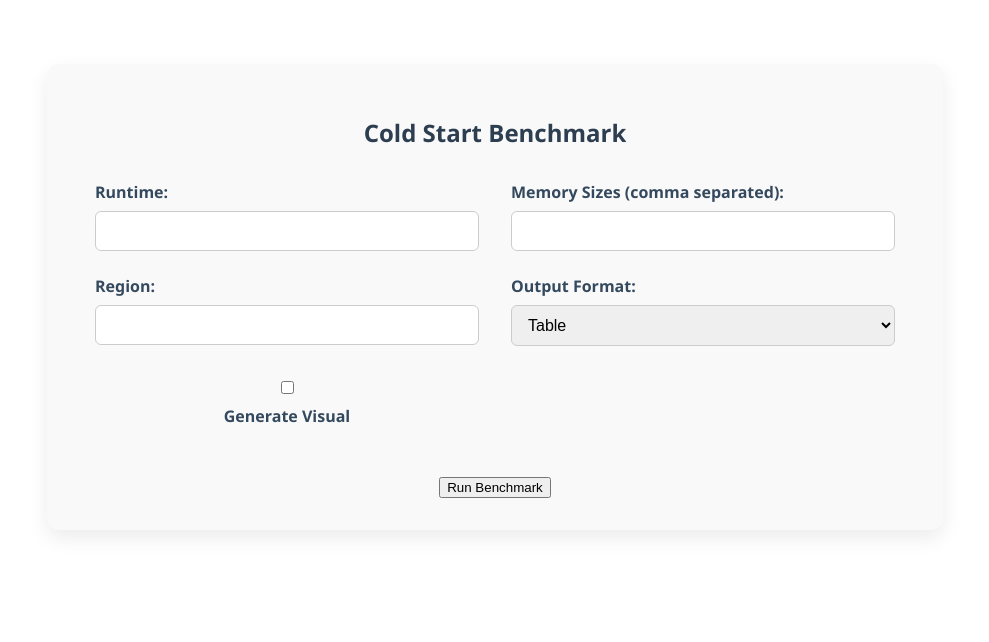
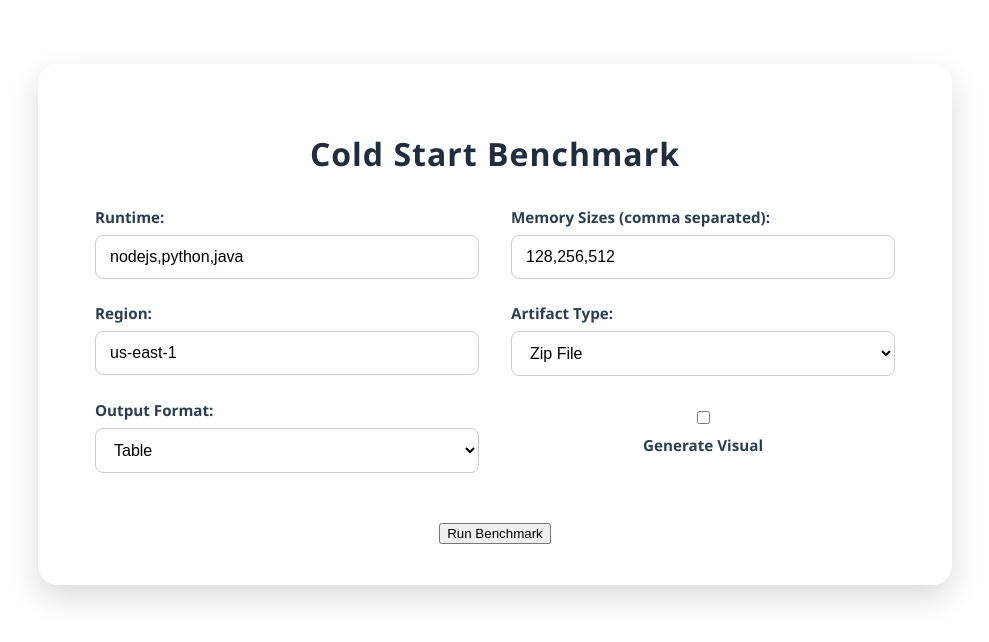
Before and after one commit to mav01-code/LambdaBench, a React (Create React App) app in the folder frontend/my-react-app/: page /get-started in a window 1280 px wide. Shown: the top 642 px of the page, without its empty margins (145-1134 px from the left). Built offline with nearby package versions, Linux system fonts and the light colour scheme.

Commit message:
Removed login, changed bar graph to line chart

```diff
--- a/frontend/my-react-app/src/BenchmarkForm.css
+++ b/frontend/my-react-app/src/BenchmarkForm.css
@@ -1,17 +1,24 @@
+/* BenchmarkForm.css */
+
 .benchmark-container {
   max-width: 800px;
   margin: 4rem auto;
-  background-color: #f9f9f9;
-  border-radius: 12px;
-  padding: 2rem 3rem;
-  box-shadow: 0 8px 20px rgba(0, 0, 0, 0.08);
+  background: rgba(255, 255, 255, 0.75);
+  backdrop-filter: blur(12px);
+  border: 1px solid rgba(255, 255, 255, 0.18);
+  border-radius: 20px;
+  padding: 2.5rem 3.5rem;
+  box-shadow: 0 12px 30px rgba(0, 0, 0, 0.15);
   font-family: 'Segoe UI', Tahoma, Geneva, Verdana, sans-serif;
+  animation: fadeIn 0.6s ease-in-out;
 }
 
 .benchmark-container h2 {
   text-align: center;
-  color: #2c3e50;
+  color: #1f2d3d;
+  font-size: 2rem;
   margin-bottom: 2rem;
+  letter-spacing: 1px;
 }
 
 .form-grid {
@@ -28,21 +35,24 @@
 .form-group label {
   font-weight: 600;
   margin-bottom: 0.5rem;
-  color: #34495e;
+  color: #2c3e50;
+  font-size: 0.95rem;
 }
 
 .form-group input,
 .form-group select {
-  padding: 10px 12px;
+  padding: 12px 14px;
   border: 1px solid #ccc;
-  border-radius: 6px;
+  border-radius: 8px;
   font-size: 1rem;
-  transition: border 0.2s;
+  background-color: #fff;
+  transition: 0.25s ease;
 }
 
 .form-group input:focus,
 .form-group select:focus {
-  border-color: #2980b9;
+  border-color: #3b82f6;
+  box-shadow: 0 0 0 3px rgba(59, 130, 246, 0.2);
   outline: none;
 }
 
@@ -51,68 +61,75 @@
   align-items: center;
   gap: 0.5rem;
   margin-top: 0.5rem;
+  font-size: 0.95rem;
 }
 
 .button-wrapper {
   grid-column: span 2;
   text-align: center;
-  margin-top: 1rem;
+  margin-top: 1.5rem;
 }
 
 button.run-btn {
-  padding: 12px 30px;
-  background-color: #2980b9;
-  color: #fff;
+  padding: 14px 32px;
+  background: linear-gradient(to right, #4facfe, #00f2fe);
+  color: white;
   font-size: 1rem;
+  font-weight: 600;
   border: none;
-  border-radius: 6px;
+  border-radius: 10px;
   cursor: pointer;
-  transition: background 0.3s ease;
+  transition: transform 0.3s ease, box-shadow 0.3s ease;
 }
 
 button.run-btn:hover {
-  background-color: #216a94;
+  transform: translateY(-3px);
+  box-shadow: 0 8px 20px rgba(0, 242, 254, 0.4);
 }
- /* BenchmarkForm.css */
-
-
- /* BenchmarkForm.css */
 
 table {
   width: 100%;
   border-collapse: collapse;
-  margin-top: 1rem;
+  margin-top: 2rem;
   font-family: 'Segoe UI', Tahoma, Geneva, Verdana, sans-serif;
-  box-shadow: 0 2px 8px rgba(0,0,0,0.1);
-  border-radius: 8px;
+  box-shadow: 0 4px 14px rgba(0, 0, 0, 0.08);
+  border-radius: 10px;
   overflow: hidden;
 }
 
 thead {
-  background-color: #4c7daf; /* fresh green vibe */
+  background: linear-gradient(90deg, #43cea2, #185a9d);
   color: white;
   text-align: left;
 }
 
 thead th {
-  padding: 12px 15px;
+  padding: 14px 18px;
 }
 
 tbody tr {
-  border-bottom: 1px solid #ddd;
+  border-bottom: 1px solid #eaeaea;
   transition: background-color 0.3s ease;
 }
 
 tbody tr:hover {
-  background-color: #f1f8e9; /* subtle light green highlight on hover */
+  background-color: #e6fffa;
 }
 
 tbody td {
-  padding: 12px 15px;
-  color: #333;
+  padding: 14px 18px;
+  color: #2c3e50;
 }
 
 h3 {
-  color: #333;
-  font-weight: 600;
+  color: #222;
+  font-weight: 700;
+  font-size: 1.4rem;
+  margin-top: 2rem;
 }
+
+/* Animations */
+@keyframes fadeIn {
+  0% { opacity: 0; transform: translateY(20px); }
+  100% { opacity: 1; transform: translateY(0); }
+}
--- a/frontend/my-react-app/src/BenchmarkForm.jsx
+++ b/frontend/my-react-app/src/BenchmarkForm.jsx
@@ -1,8 +1,9 @@
 import React, { useState } from "react";
-import { Bar } from "react-chartjs-2";
+import { Line } from "react-chartjs-2";
 import {
   Chart as ChartJS,
-  BarElement,
+  LineElement,
+  PointElement,
   CategoryScale,
   LinearScale,
   Tooltip,
@@ -10,15 +11,16 @@ import {
 } from "chart.js";
 import './BenchmarkForm.css';
 
-ChartJS.register(BarElement, CategoryScale, LinearScale, Tooltip, Legend);
+ChartJS.register(LineElement, PointElement, CategoryScale, LinearScale, Tooltip, Legend);
 
 const BenchmarkForm = () => {
   const [formData, setFormData] = useState({
-    runtimes: "",
-    memorySizes: "",
-    region: "",
+    runtimes: "nodejs,python,java",
+    memorySizes: "128,256,512",
+    region: "us-east-1",
     outputFormat: "Table",
     visualize: false,
+    artifactType: "zip",
   });
 
   const [graphData, setGraphData] = useState(null);
@@ -35,6 +37,11 @@ const BenchmarkForm = () => {
   const handleSubmit = async (e) => {
     e.preventDefault();
 
+    if (!formData.runtimes.trim() || !formData.memorySizes.trim() || !formData.region.trim()) {
+      alert("Please fill out runtimes, memory sizes, and region fields.");
+      return;
+    }
+
     try {
       const res = await fetch("http://localhost:5000/api/benchmark", {
         method: "POST",
@@ -44,7 +51,7 @@ const BenchmarkForm = () => {
 
       const result = await res.json();
 
-      if (result.visualize && result.graphData) {
+      if (result.visualize && result.graphData?.length) {
         setGraphData(result.graphData);
       } else {
         setGraphData(null);
@@ -62,9 +69,28 @@ const BenchmarkForm = () => {
       {
         label: "Avg Cold Start Time (ms)",
         data: graphData?.map(d => d.avgColdStartTime),
-        backgroundColor: "rgba(75,192,192,0.6)",
+        borderColor: "rgba(75,192,192,1)",
+        backgroundColor: "rgba(75,192,192,0.2)",
+        fill: true,
+        tension: 0.4,
+        pointRadius: 4,
+        pointHoverRadius: 6,
       },
     ],
+  };
+
+  const chartOptions = {
+    responsive: true,
+    plugins: {
+      legend: { position: "top" },
+      tooltip: { mode: "index", intersect: false },
+    },
+    scales: {
+      y: {
+        beginAtZero: true,
+        title: { display: true, text: "Time (ms)" },
+      },
+    },
   };
 
   return (
@@ -79,6 +105,7 @@ const BenchmarkForm = () => {
             value={formData.runtimes}
             onChange={handleChange}
             required
+            placeholder="e.g. nodejs,python,java"
           />
         </div>
 
@@ -90,6 +117,7 @@ const BenchmarkForm = () => {
             value={formData.memorySizes}
             onChange={handleChange}
             required
+            placeholder="e.g. 128,256,512"
           />
         </div>
 
@@ -101,7 +129,20 @@ const BenchmarkForm = () => {
             value={formData.region}
             onChange={handleChange}
             required
+            placeholder="e.g. us-east-1"
           />
+        </div>
+
+        <div className="form-group">
+          <label>Artifact Type:</label>
+          <select
+            name="artifactType"
+            value={formData.artifactType}
+            onChange={handleChange}
+          >
+            <option value="zip">Zip File</option>
+            <option value="container">Container Image</option>
+          </select>
         </div>
 
         <div className="form-group">
@@ -128,10 +169,10 @@ const BenchmarkForm = () => {
         </div>
       </form>
 
-      {graphData && (
+      {formData.visualize && graphData && (
         <div style={{ marginTop: "2rem" }}>
           <h3>Visualization</h3>
-          <Bar data={chartData} />
+          <Line data={chartData} options={chartOptions} />
         </div>
       )}
 
@@ -140,12 +181,7 @@ const BenchmarkForm = () => {
           <h3>Benchmark Table</h3>
           <table>
             <thead>
-              <tr>
-                <th>Runtime</th>
-                <th>Memory</th>
-                <th>Region</th>
-                <th>Cold Start Time</th>
-              </tr>
+              <tr><th>Runtime</th><th>Memory</th><th>Region</th><th>Cold Start Time</th></tr>
             </thead>
             <tbody>
               {rawData.map((item, index) => (
--- a/frontend/my-react-app/src/HomePage.jsx
+++ b/frontend/my-react-app/src/HomePage.jsx
@@ -1,10 +1,15 @@
-import React from "react";
+import React, { useRef } from "react";
 import './HomePage.css';
 import { useNavigate } from "react-router-dom";
 import logo from "./assets/logo.png"; // ✅ Make sure logo is in src/assets/
 
 function HomePage() {
   const navigate = useNavigate();
+  const aboutRef = useRef(null); // 👈 Ref for the about section
+
+  const scrollToAbout = () => {
+    aboutRef.current?.scrollIntoView({ behavior: "smooth" });
+  };
 
   return (
     <div style={{ fontFamily: "Arial, sans-serif", maxWidth: 900, margin: "0 auto", padding: "2rem" }}>
@@ -14,12 +19,11 @@ function HomePage() {
           <h1 style={{ color: "#2c3e50", fontSize: "1.5rem" }}>Benchmark Your AWS Lambda Functions</h1>
         </div>
         <nav>
-          <button style={buttonStyle}>Login</button>
           <button
             style={{ ...buttonStyle, backgroundColor: "#27ae60", marginLeft: "1rem" }}
-            onClick={() => navigate("/get-started")}
+            onClick={scrollToAbout}
           >
-            Get Started Free
+            About
           </button>
         </nav>
       </header>
@@ -37,14 +41,14 @@ function HomePage() {
         </button>
       </section>
 
-      <section style={{ backgroundColor: "#ecf0f1", padding: "2rem", borderRadius: 8 }}>
+      <section ref={aboutRef} style={{ backgroundColor: "#ecf0f1", padding: "2rem", borderRadius: 8 }}>
         <div className="about-section">
           <div className="about-card">
             <h3>About LambdaBench</h3>
-            <p>
-              LambdaBench is a powerful tool designed to help developers and DevOps teams analyze and optimize AWS Lambda functions.
-              By testing different runtimes, memory configurations, and invocation patterns, LambdaBench provides actionable insights
-              to reduce cold start delays and improve your application's responsiveness.
+              <p>
+  LambdaBench is your go-to toolkit for leveling up serverless performance. Built for developers, engineers, and tech teams who want real insights — not guesswork — LambdaBench lets you test, compare, and optimize AWS Lambda functions across runtimes and memory sizes.
+  <br /><br />
+  But that’s just the beginning. Our mission is to launch a fully open-source benchmarking framework that can automatically analyze and characterize workloads on AWS Lambda — so you can stop firefighting and start building smarter. Whether you're optimizing cold starts or choosing the best runtime, LambdaBench turns data into clarity.
             </p>
           </div>
         </div>
```
